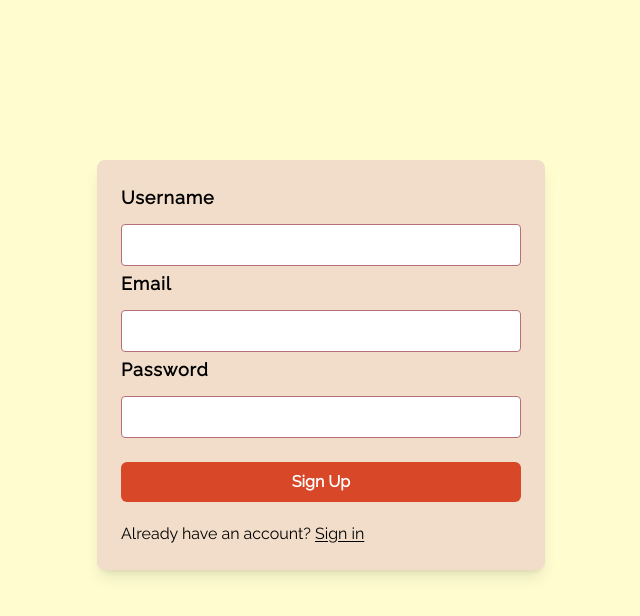
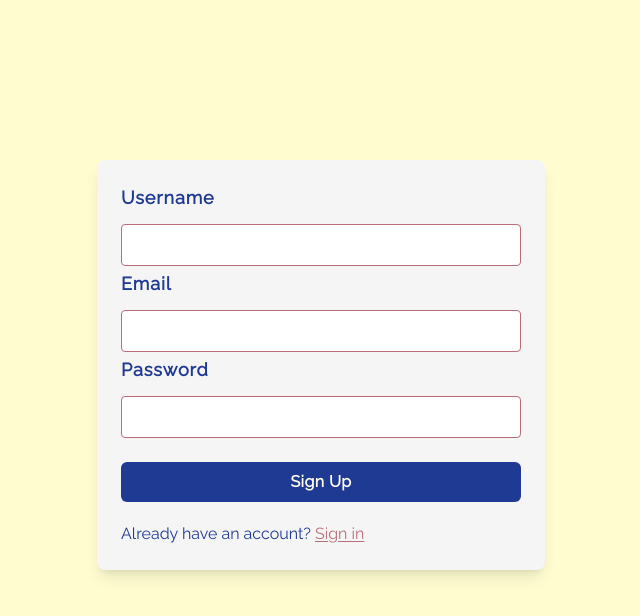
Before and after one commit to favourAyomikun/AccessoryOasis-client, a Next.js app: page /sign-up in a window 1280 px wide. Shown: the top 616 px of the page, without its empty margins (319-959 px from the left). Built offline with nearby package versions, Linux system fonts and the light colour scheme.

Commit message:
styled the sign up page again

```diff
--- a/app/SignIn.jsx
+++ b/app/SignIn.jsx
@@ -85,7 +85,7 @@ export default function SignIn() {
         className="max-w-md mx-auto bg-[#F5F5F5] shadow-lg rounded-lg p-6"
       >
         <div className="input_container">
-          <label htmlFor="email" className="label text-[#1F3A93]">
+          <label htmlFor="email" className="label">
             Email
           </label>
           <input
@@ -103,7 +103,7 @@ export default function SignIn() {
           />
         </div>
         <div className="input_container">
-          <label htmlFor="password" className="label text-[#1F3A93]">
+          <label htmlFor="password" className="label">
             Password
           </label>
           <input
--- a/app/globals.css
+++ b/app/globals.css
@@ -11,5 +11,5 @@
 }
 
 .label {
-    @apply font-semibold text-lg tracking-wider;
+    @apply font-semibold text-lg tracking-wider text-[#1F3A93];
 }
--- a/app/sign-up/page.jsx
+++ b/app/sign-up/page.jsx
@@ -62,10 +62,10 @@ const Register = () => {
       )}
       <form
         onSubmit={handleRegister}
-        className=" max-w-md mx-auto bg-[#F1DDC9] shadow-lg rounded-lg p-6"
+        className=" max-w-md mx-auto bg-[#F5F5F5] shadow-lg rounded-lg p-6"
       >
         <div className="input_container">
-          <label htmlFor="username" className="label">
+          <label htmlFor="username" className="label ">
             Username
           </label>
           <input
@@ -83,7 +83,7 @@ const Register = () => {
           />
         </div>
         <div className="input_container">
-          <label htmlFor="email" className="label">
+          <label htmlFor="email" className="label ">
             Email
           </label>
           <input
@@ -101,7 +101,7 @@ const Register = () => {
           />
         </div>
         <div className="input_container">
-          <label htmlFor="password" className="label">
+          <label htmlFor="password" className="label ">
             Password
           </label>
           <input
@@ -120,13 +120,13 @@ const Register = () => {
         </div>
         <button
           type="submit"
-          className="mt-5 bg-[#D84727] text-white font-bold py-2 px-4 rounded-md w-full"
+          className="mt-5 bg-[#1F3A93] text-[#FFFDEB] tracking-wide font-bold py-2 px-4 rounded-md w-full"
         >
           Sign Up
         </button>
-        <p className="mt-5">
+        <p className="mt-5 text-[#1F3A93]">
           Already have an account?{" "}
-          <Link href="/" className="underline underline-offset-2">
+          <Link href="/" className="underline underline-offset-2 text-[#B76E79]">
             Sign in
           </Link>
         </p>
```
